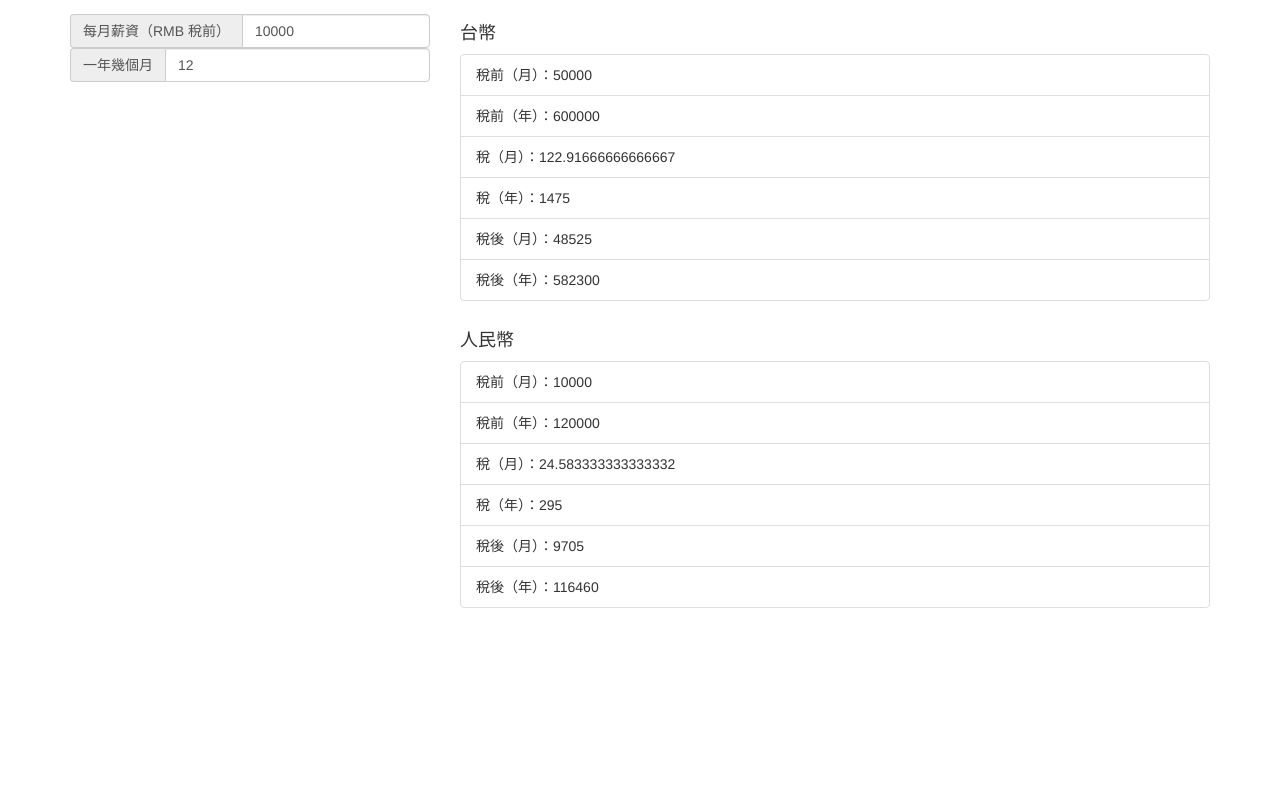
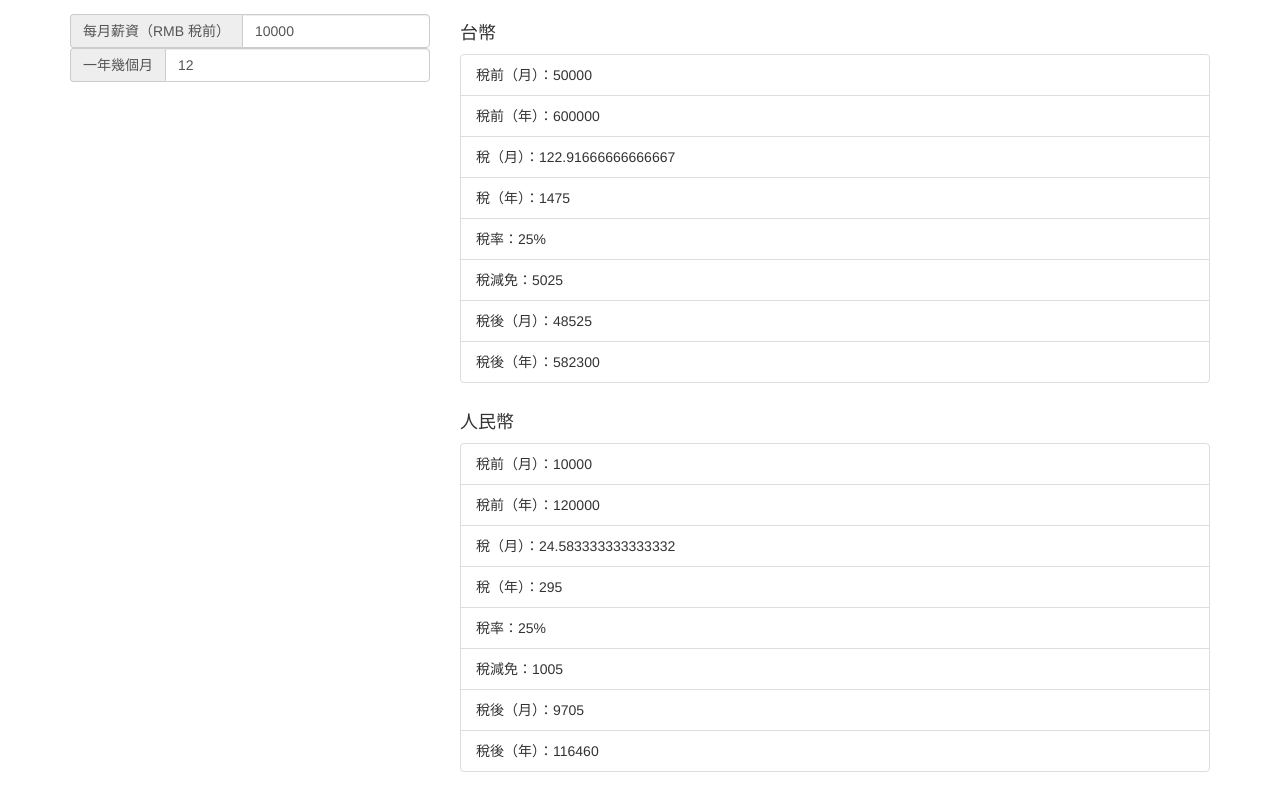
Before and after one commit to IskenHuang/chinaSalary, a website: page app/index.html in a window 1280 px wide. Shown: the part 58-850 px from the top of the page. Before the commit the page ends 800 px from the top, so only its background shows below. Drawn offline with nearby package versions, Linux system fonts and the light colour scheme.

Commit message:
add tax rate and off

```diff
--- a/app/index.html
+++ b/app/index.html
@@ -91,6 +91,8 @@
                                 <li class="list-group-item">稅前（年）：<span class="js-salary-withtax-year"></span></li>
                                 <li class="list-group-item">稅（月）：<span class="js-tax-month"></span></li>
                                 <li class="list-group-item">稅（年）：<span class="js-tax-year"></span></li>
+                                <li class="list-group-item">稅率：<span class="js-tax-rate"></span></li>
+                                <li class="list-group-item">稅減免：<span class="js-tax-off"></span></li>
                                 <li class="list-group-item">稅後（月）：<span class="js-salary-withouttax-month"></span></li>
                                 <li class="list-group-item">稅後（年）：<span class="js-salary-withouttax-year"></span></li>
                             </ul>
@@ -102,6 +104,8 @@
                                 <li class="list-group-item">稅前（年）：<span class="js-salary-withtax-year"></span></li>
                                 <li class="list-group-item">稅（月）：<span class="js-tax-month"></span></li>
                                 <li class="list-group-item">稅（年）：<span class="js-tax-year"></span></li>
+                                <li class="list-group-item">稅率：<span class="js-tax-rate"></span></li>
+                                <li class="list-group-item">稅減免：<span class="js-tax-off"></span></li>
                                 <li class="list-group-item">稅後（月）：<span class="js-salary-withouttax-month"></span></li>
                                 <li class="list-group-item">稅後（年）：<span class="js-salary-withouttax-year"></span></li>
                             </ul>
@@ -231,6 +235,8 @@
                     $el.find('.js-salary-withtax-year').text(obj.salaryYear);
                     $el.find('.js-tax-month').text(obj.taxMonth);
                     $el.find('.js-tax-year').text(obj.taxYear);
+                    $el.find('.js-tax-rate').text(obj.taxRate);
+                    $el.find('.js-tax-off').text(obj.taxOff);
                     $el.find('.js-salary-withouttax-month').text(obj.realMonth);
                     $el.find('.js-salary-withouttax-year').text(obj.realYear);
                 },
```
Also changed, not shown: index.html (+6 -0 lines).
